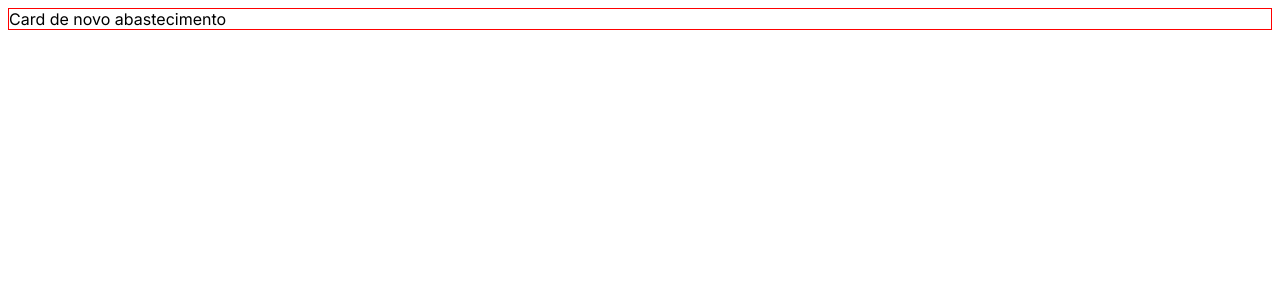
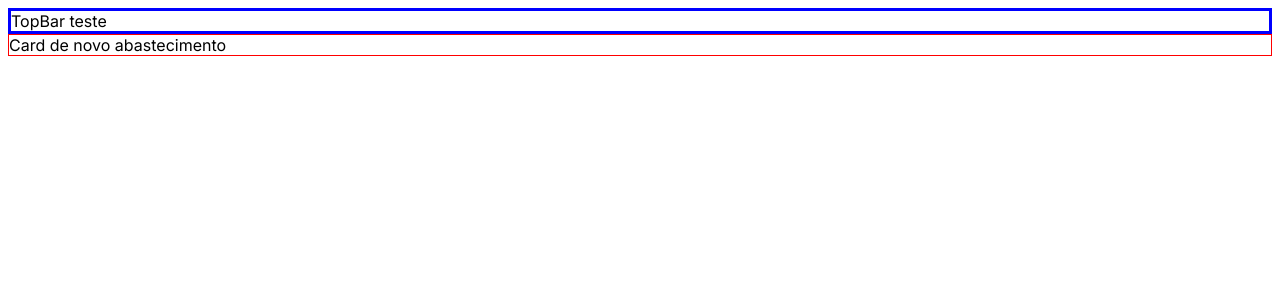
Before and after one commit to BGMarinho/gasmetter, a Next.js app: page / in a window 1280 px wide. Shown: the top 300 px of the page. Built offline with nearby package versions, Linux system fonts and the light colour scheme.

Commit message:
Learning how to decide about use client components

```diff
--- a/app/components/NewFueling/NewFueling.tsx
+++ b/app/components/NewFueling/NewFueling.tsx
@@ -1,6 +1,7 @@
-'use client';
 import * as S from './styles';
 
 export default function NewFueling() {
-  return <S.Container>Card de novo abastecimento</S.Container>;
+  return (
+    <S.NewFuelingContainer>Card de novo abastecimento</S.NewFuelingContainer>
+  );
 }
--- a/app/components/NewFueling/styles.ts
+++ b/app/components/NewFueling/styles.ts
@@ -1,5 +1,5 @@
 import styled from 'styled-components';
 
-export const Container = styled.section`
+export const NewFuelingContainer = styled.section`
   border: 1px solid red;
 `;
--- /dev/null
+++ b/app/components/TopBar/TopBar.tsx
@@ -0,0 +1,5 @@
+import * as S from './styles';
+
+export default function TopBar() {
+  return <S.TopBarContainer>TopBar teste</S.TopBarContainer>;
+}
--- /dev/null
+++ b/app/components/TopBar/index.ts
@@ -0,0 +1 @@
+export { default } from './TopBar';
--- /dev/null
+++ b/app/components/TopBar/styles.ts
@@ -0,0 +1,5 @@
+import styled from 'styled-components';
+
+export const TopBarContainer = styled.section`
+  border: 3px solid blue;
+`;
--- a/app/page.tsx
+++ b/app/page.tsx
@@ -1,8 +1,11 @@
+'use client';
 import NewFueling from './components/NewFueling';
+import TopBar from './components/TopBar';
 
 export default function Home() {
   return (
     <main>
+      <TopBar />
       <NewFueling />
     </main>
   );
```
